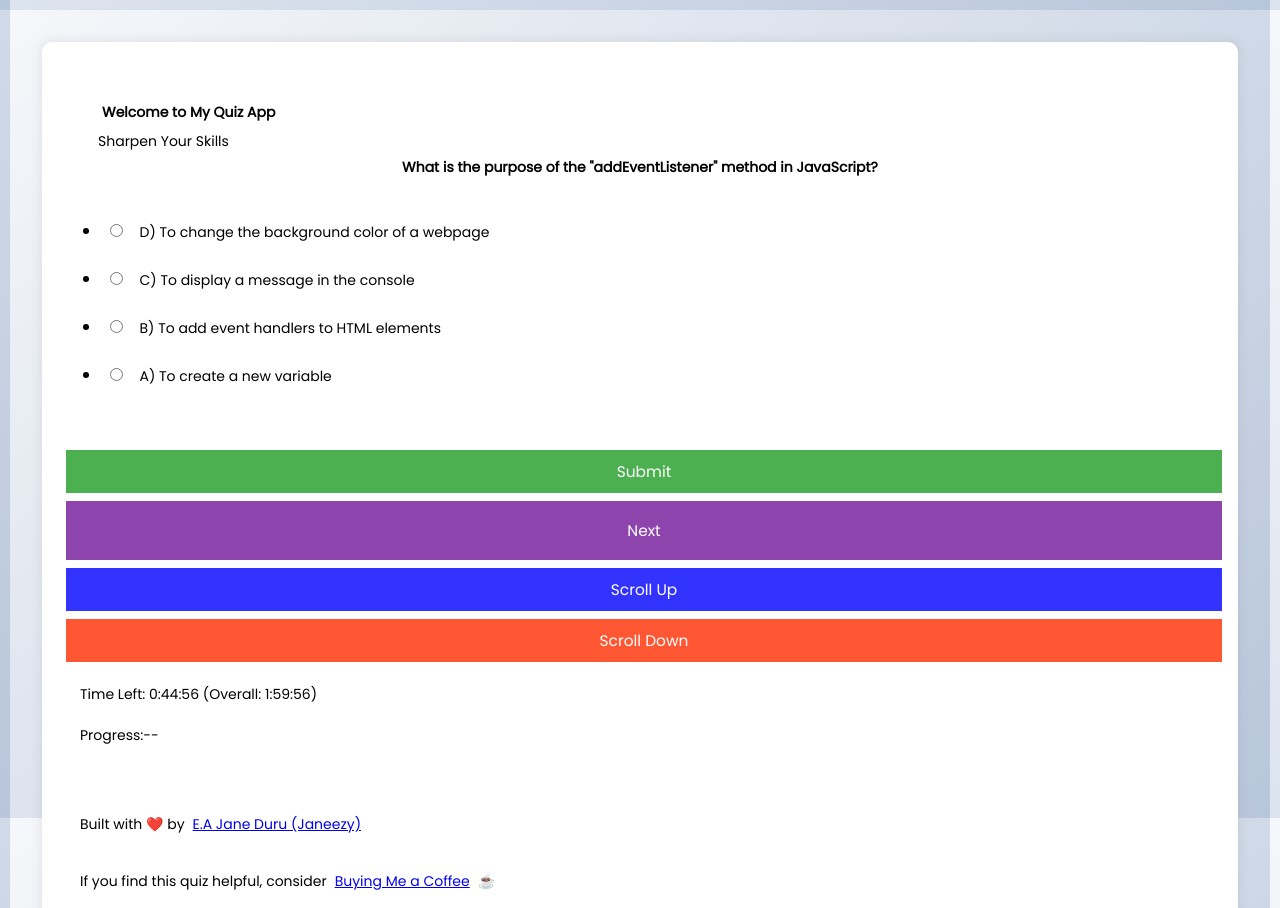
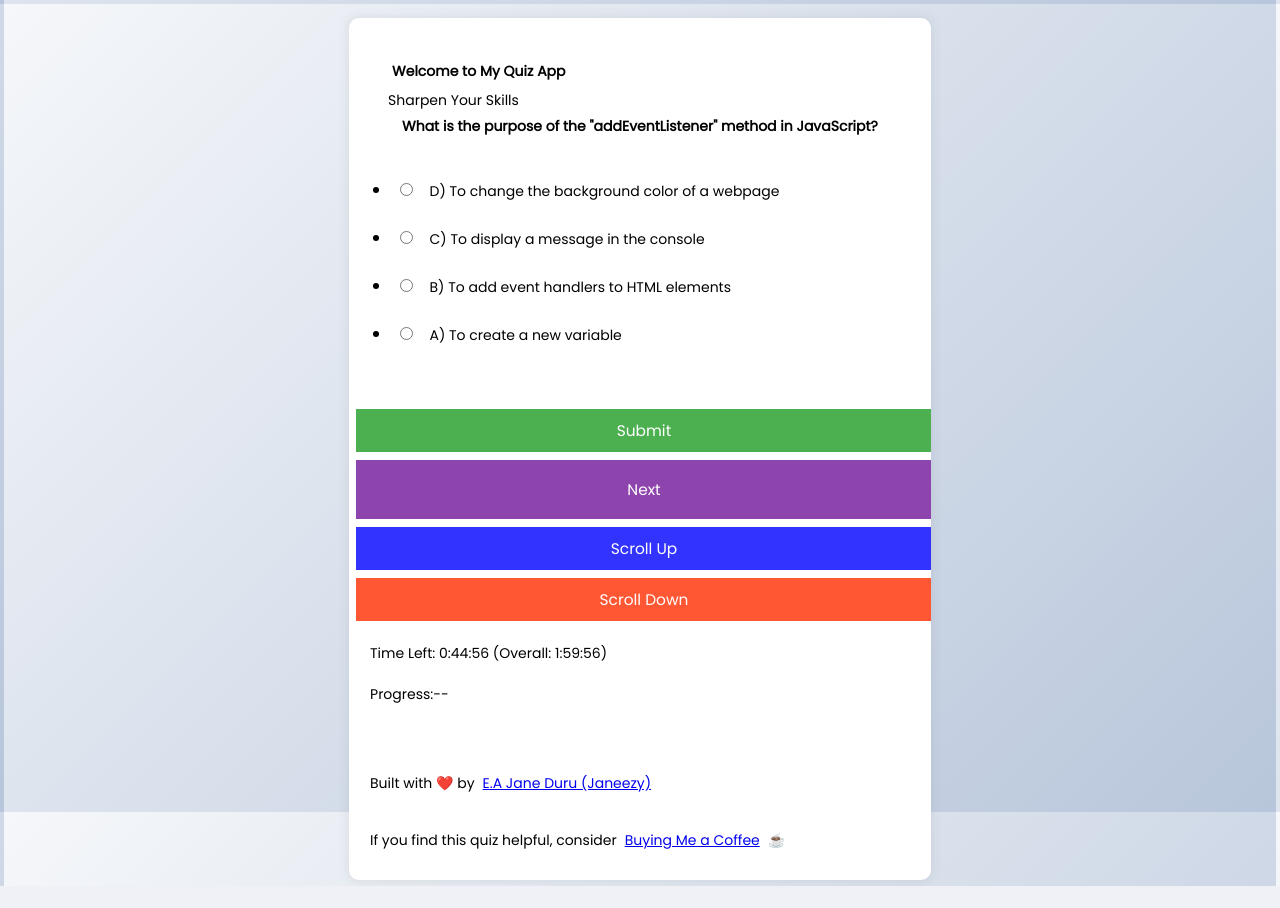
Before and after one commit to janeezy/Quiz-app, a plain HTML site: page index.html in a window 1280 px wide. Shown: the top 908 px of the page. After the commit the page ends 886 px from the top, so only its background shows below. Drawn offline with Linux system fonts and the light colour scheme.

Commit message:
updated styling

```diff
--- a/style.css
+++ b/style.css
@@ -59,7 +59,7 @@
 /* Enable smooth scrolling for the entire document */
 html {
     scroll-behavior: smooth;
-    margin: 10px;
+
     height: 100%;
 
 }
@@ -88,12 +88,10 @@ body {
     background-color: #fff;
     border-radius: 10px;
     box-shadow: 0 0 10px 2px rgba(100, 100, 100, 0.1);
-    width: 100%;
-    height: 100%;
-    max-width: 2800px; /* Adjust this width for larger screens */
+    max-width: 800px; /* Adjust this width for larger screens */
     overflow: hidden;
-    padding: 20px;
-    margin: 20px;
+    padding: 3px;
+    margin: 2px;
     display: flex;
     flex-direction: column; /* Stack elements vertically on smaller screens */
     scroll-behavior: smooth;
@@ -137,6 +135,8 @@ button {
     font-family: inherit;
     padding: 1.3rem;
     animation: bounce 0.5s infinite; /* Example animation */
+
+    z-index: 1000;
 }
 
 @keyframes fadeIn {
```
